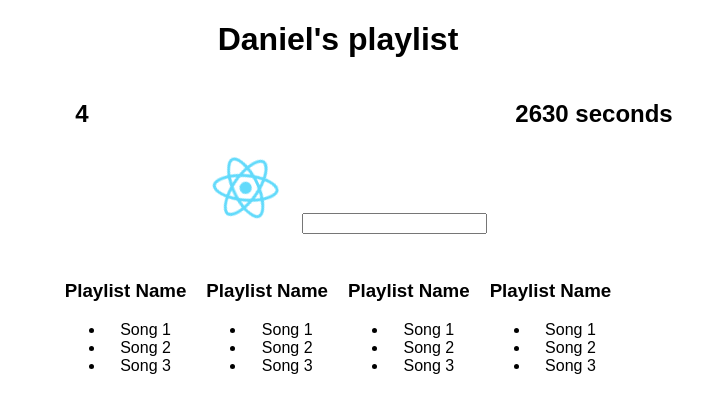
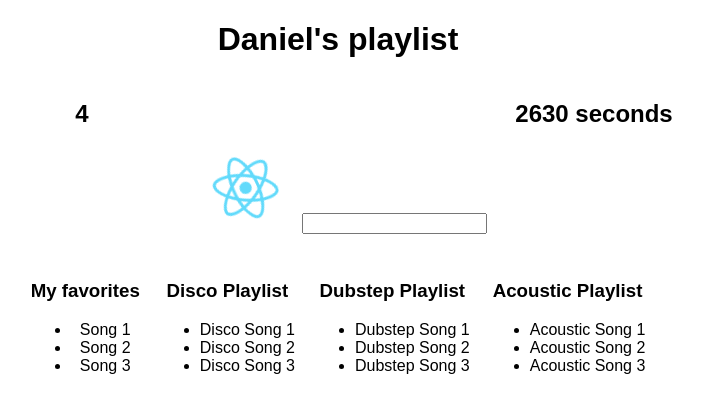
Before and after one commit to vdanielpop/react-prototype-npj, a React (Create React App) app: page / in a window 1280 px wide. Shown: the top 412 px of the page, without its empty margins (302-1005 px from the left). Built offline with nearby package versions, Linux system fonts and the light colour scheme.

Commit message:
Added mocks for the Playlists.

```diff
--- a/src/App.js
+++ b/src/App.js
@@ -81,14 +81,15 @@
 
 class Playlist extends Component {
   render () {
+    let playlist = this.props.playlist
     return (
       <div style={{display: 'inline-block', padding: '10px'}}>
         <img/>
-        <h3> Playlist Name</h3>
+        <h3>{playlist.name}</h3>
         <ul>
-          <li>Song 1</li>
-          <li>Song 2</li>
-          <li>Song 3</li>
+          {
+            playlist.songs.map(song => <li>{song.name}</li>)
+          }
         </ul>
       </div>
     )
@@ -116,10 +117,9 @@
             <HoursCounter playlists={this.state.serverData.user.playlists}/>
             <Filter/>
             <div>
-              <Playlist/>
-              <Playlist/>
-              <Playlist/>
-              <Playlist/>
+              {this.state.serverData.user.playlists.map(playlist =>
+                <Playlist playlist={playlist}/>
+              )}
             </div>
           </div> : <h1>Loading...</h1>
         }
```
